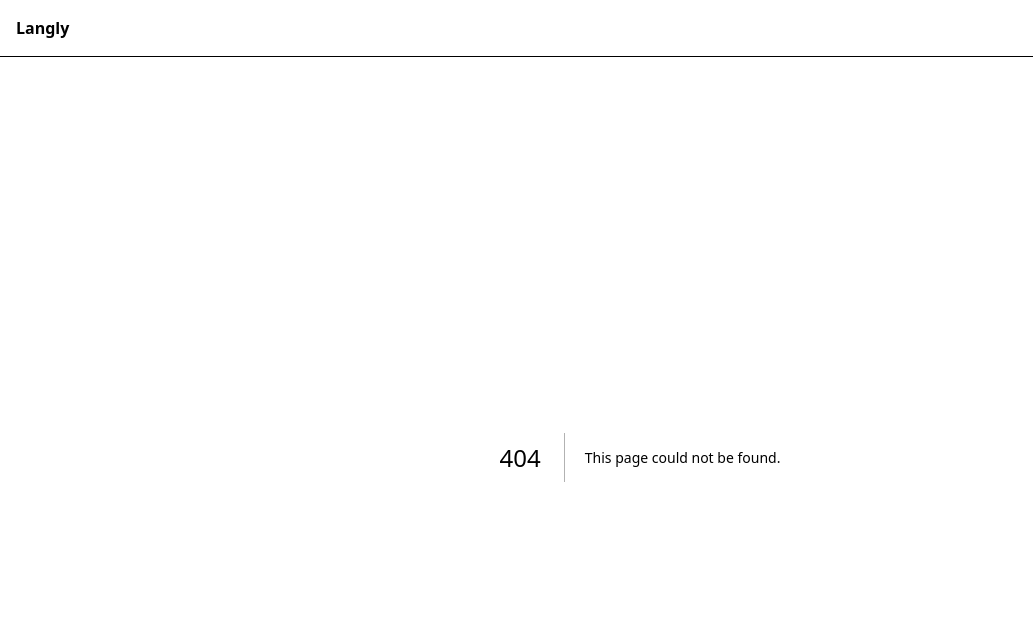
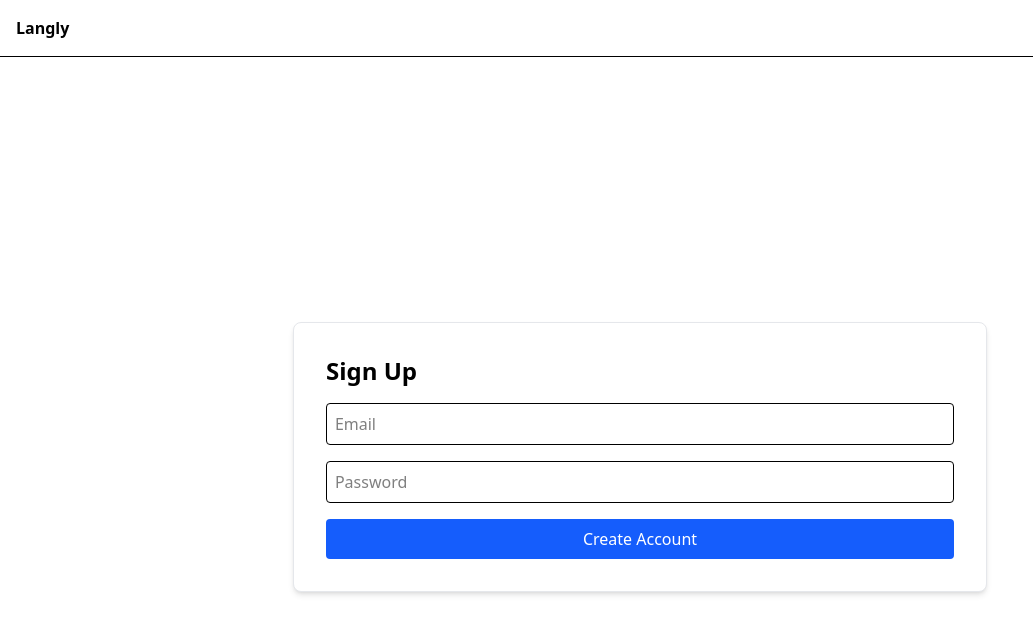
Before and after one commit to hasegawa-git/Langly, a Next.js app: page /signup in a window 1280 px wide. Before the commit this address had no page. Shown: the top 634 px of the page, without its empty margins (0-1033 px from the left). Built offline with nearby package versions, Linux system fonts and the light colour scheme.

Commit message:
feat: implement signup page and api

```diff
--- /dev/null
+++ b/src/app/api/auth/signup/route.ts
@@ -0,0 +1,45 @@
+import { NextResponse } from "next/server";
+import { query } from "@/lib/db";
+import bcrypt from "bcrypt";
+import { request } from "http";
+import { error } from "console";
+
+// 認証情報をDBに保存する関数を定義
+export async function POST(request: Request) {
+  try {
+    const { email, password } = await request.json();
+
+    // バリデーション
+    if (!email || !password) {
+      return NextResponse.json({ error: "Email and password are required" }, { status: 400 });
+    }
+
+    // パスワードをハッシュ化
+    const hashedPassword = await bcrypt.hash(password, 10);
+
+    // DBに保存
+    const result = await query(
+      "INSERT INTO users (email, password_hash) VALUES ($1,$2) RETURNING id, email ",
+      [email, hashedPassword]
+    );
+
+    return NextResponse.json({
+      message: "User created successfully",
+      user: result.rows[0],
+    }, { status: 201 });
+
+  } catch (error: any) {
+    // メールアドレスが既に使われている場合などのエラー処理
+    if (error.code === '23505') {
+      return NextResponse.json({ error: "Email already exists" }, { status: 400 });
+    }
+    console.error("Singup error:", error);
+    return NextResponse.json({ error: "Internal Server Error" }, { status: 500 });
+  }
+}
+
+/*
+- aaa
+- aaa
+- aaa
+*/
--- /dev/null
+++ b/src/app/signup/page.tsx
@@ -0,0 +1,83 @@
+"use client"
+
+import { useState } from "react";
+import { useRouter } from "next/navigation";
+
+export default function SignupPage() {
+  const [email, setEmail] = useState("");
+  const [password, setPassword] = useState("");
+  const [error, setError] = useState("");
+  const router = useRouter();
+
+  // 送信ボタンが押された時の処理
+  const handleSubmit = async (e: React.FormEvent) => {
+    e.preventDefault();
+    setError("");
+
+    // サーバー（API）への問い合わせを行う関数を定義
+    const res = await fetch("/api/auth/signup", {
+      method: "POST",
+      body: JSON.stringify({ email, password }),
+      headers: { "Content-Type": "application/json" },
+    });
+
+    if (res.ok) {
+      router.push("/api/auth/login");
+    } else {
+      const data = await res.json();
+      setError(data.error);
+    }
+  };
+
+  // 画面（HTML部分）
+  return (
+    <div className="flex flex-col items-center justify-center min-h-screen">
+      <form onSubmit={handleSubmit} className="p-8 bg-white shadow-md rounded-lg border border-gray-200">
+        <h1 className="text-2xl font-bold mb-4">Sign Up</h1>
+
+        {/* エラーがある時だけ、赤い文字で表示する（短絡評価 &&） */}
+        {error && <p className="text-red-500 mb-4 text-sm">{error}</p>}
+
+        {/* パスワード入力欄 */}
+        <input
+          type="email"
+          placeholder="Email"
+          value={email}
+          onChange={(e) => setEmail(e.target.value)}
+          className="w-full p-2 mb-4 border rounded"
+          required
+        />
+
+        {/* パスワード入力欄 */}
+        <input
+          type="password"
+          placeholder="Password"
+          value={password}
+          onChange={(e) => setPassword(e.target.value)}
+          className="w-full p-2 mb-4 border rounded"
+          required
+        />
+
+        {/* 送信ボタン */}
+        <button type="submit" className="w-full bg-blue-600 text-white p-2 rounded hover:bg-blue-700">
+          Create Account
+        </button>
+      </form>
+    </div >
+  );
+}
+
+/*
+- e.: イベントに関する詳細情報をもつというオブジェクトで、イベントオブジェクトと呼ばれる
+- React.FormEvent: フォームに関するイベントの情報が入ることを明示する型定義
+- e.preventDefault: JavaScriptのデフォルトの動作（ページのリロード）を抑制する
+- fetch(): HTTPリクエストを送る関数であり、第一引数はリクエスト先のURL、第二引数はオプションをとる
+           Responseオブジェクトが返ってくる
+- JSON.stringify({ aaa }): JavaScriptのオブジェクトをJSON文字列に変換する
+- headers: サーバーに対して追加情報を伝えるヘッダー（添え状のようなもの）
+- res.ok: ステータスコードが200番台（成功）のときにtrueになるプロパティ
+- router.push: 指定したリンクにぺージ遷移ができるメソッドで第一引数に遷移先のURLをとる
+- .json: json文字列をJavaScriptのオブジェクトに変換するメソッド
+- e.target: targetはイベントが発生した要素を参照する
+- e.target.value: ユーザーがフォーム要素に入力したデータを取得する
+*/
```
